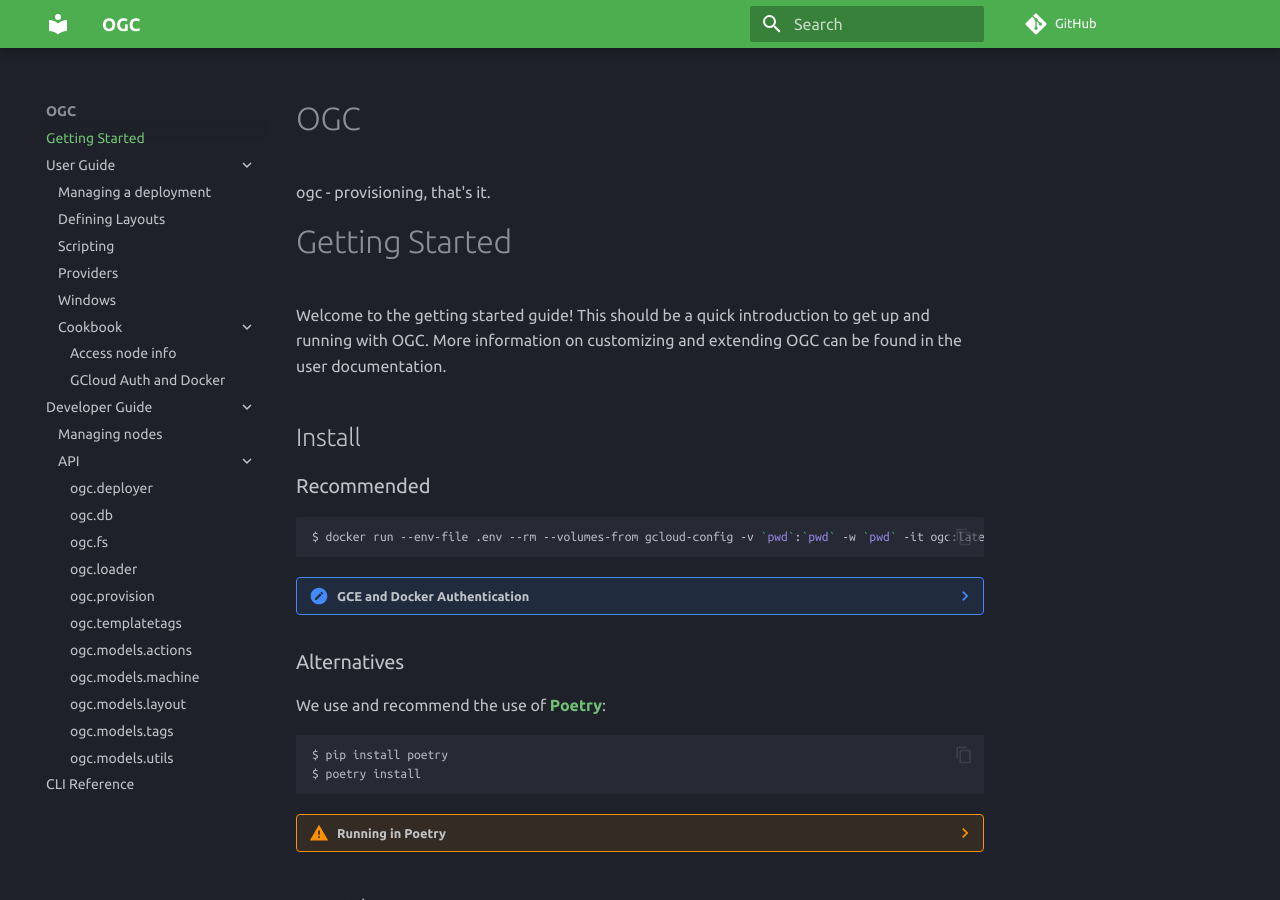
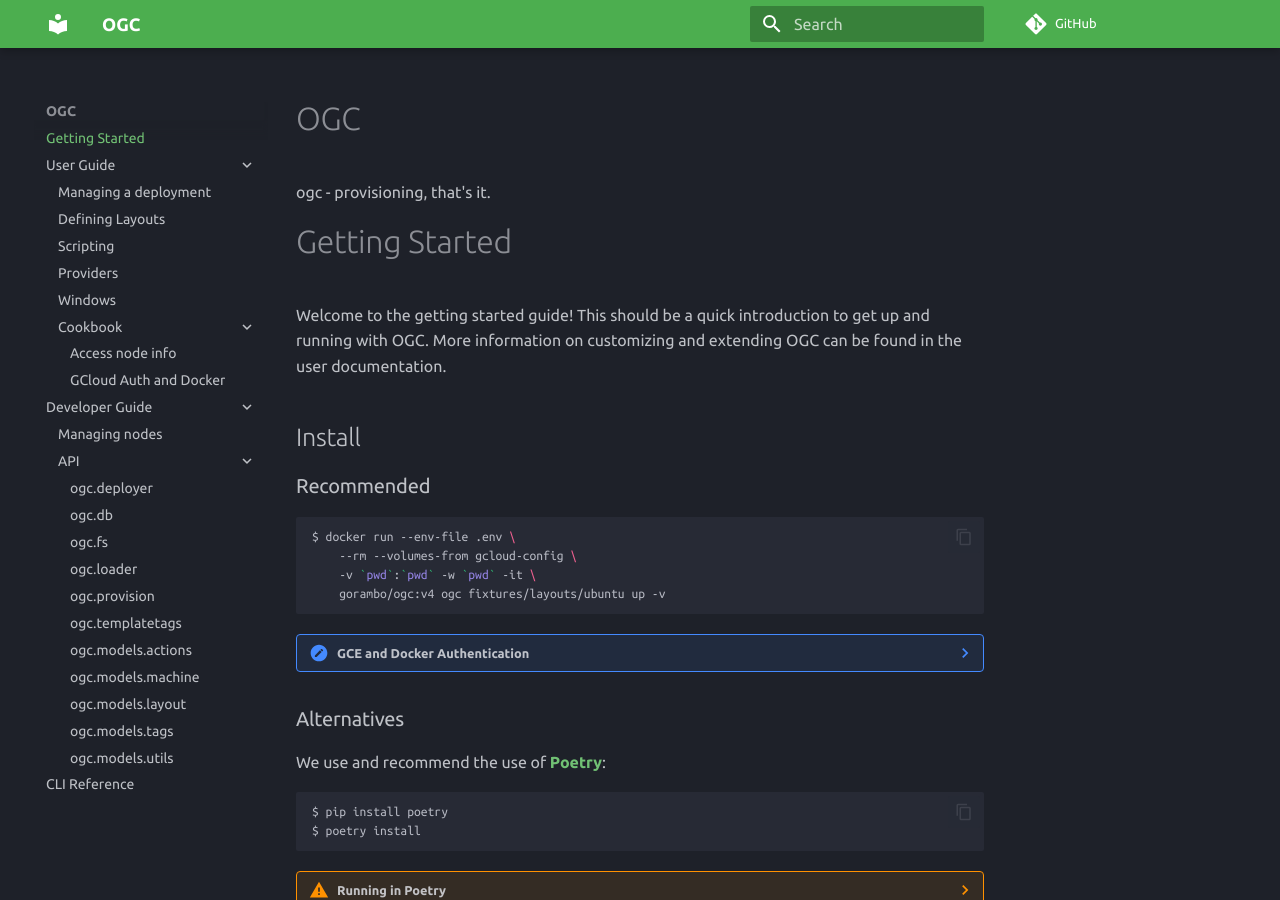
Before and after one commit to adam-stokes/ogc, an MkDocs documentation site: the page built from docs/index.md, in a window 1280 px wide and 900 px high. Built offline with MkDocs 1.6.1 and Material for MkDocs 9.7.7, drawn with Linux system fonts in a browser that asks for light colours; comment, search, counter and statistics services are not loaded.

Commit message:
update getting started

````diff
--- a/docs/index.md
+++ b/docs/index.md
@@ -11,7 +11,10 @@ Welcome to the getting started guide! This should be a quick introduction to get
 ### Recommended
 
 ```shell
-$ docker run --env-file .env --rm --volumes-from gcloud-config -v `pwd`:`pwd` -w `pwd` -it ogc:latest ogc fixtures/layouts/ubuntu up -v
+$ docker run --env-file .env \
+    --rm --volumes-from gcloud-config \
+    -v `pwd`:`pwd` -w `pwd` -it \
+    gorambo/ogc:v4 ogc fixtures/layouts/ubuntu up -v
 ```
 
 ??? note "GCE and Docker Authentication"
````
